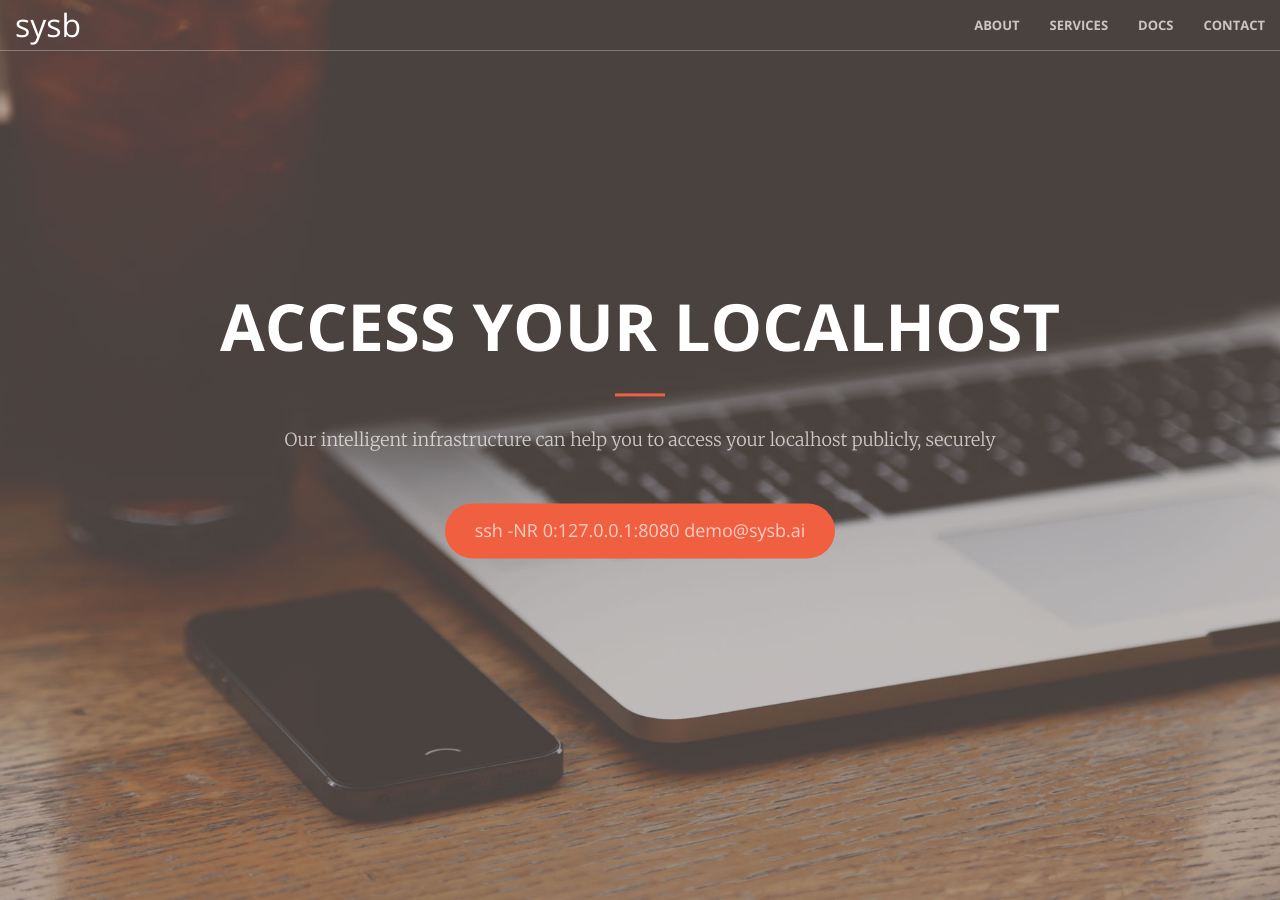
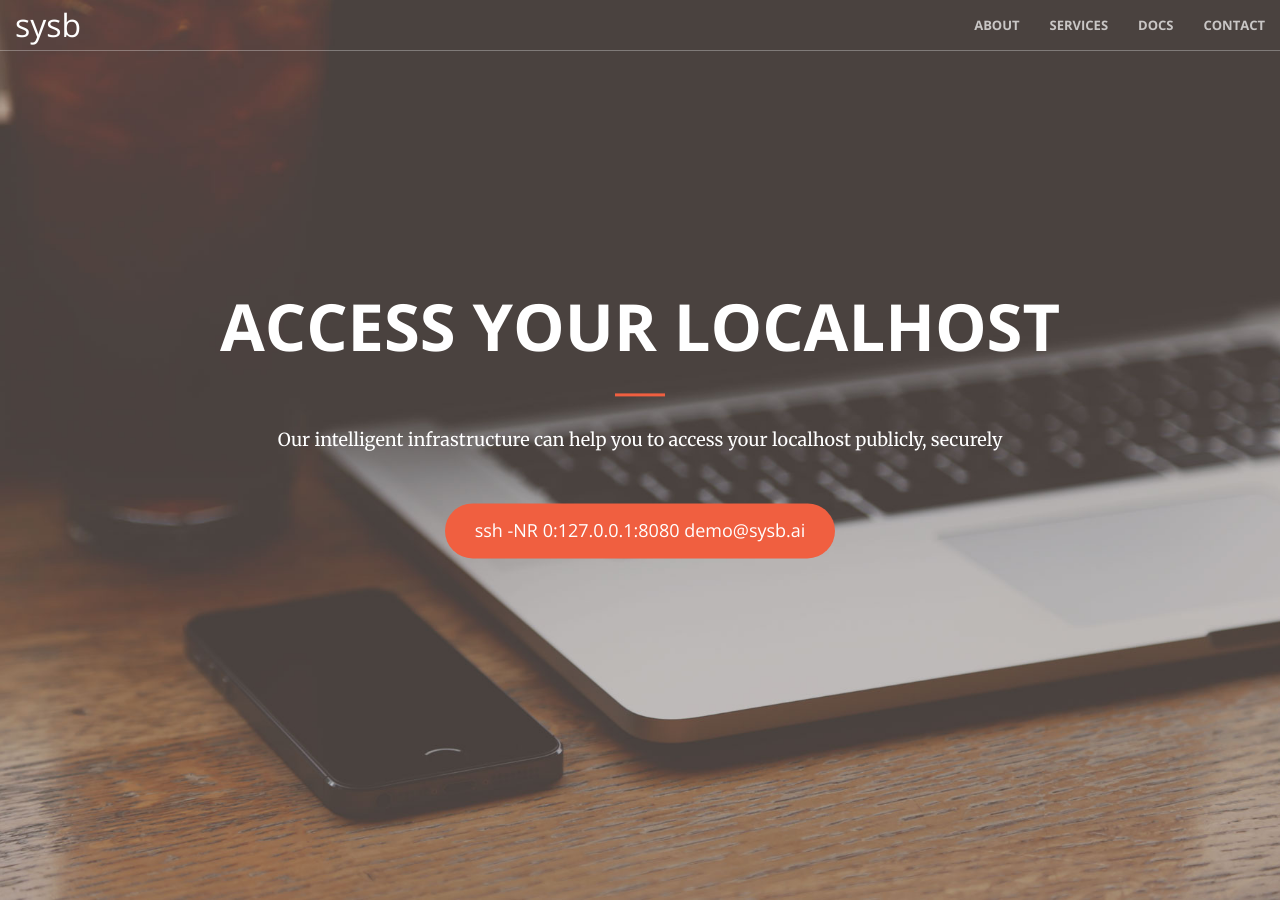
Before and after one commit to usama7628674/sysb.AI, a Jekyll site: the page built from index.html, in a window 1280 px wide and 900 px high. Built offline with Jekyll 4.4.1, drawn with Linux system fonts in a browser that asks for light colours.

Commit message:
fixing color of <p>

```diff
--- a/_sass/_base.scss
+++ b/_sass/_base.scss
@@ -176,9 +176,10 @@ header {
             }
             p {
                 font-weight: 300;
-                color: rgba(white, .7);
                 font-size: 16px;
                 margin-bottom: 50px;
+                font-weight: inherit;
+                color: white;
             }
         }
     }
```
